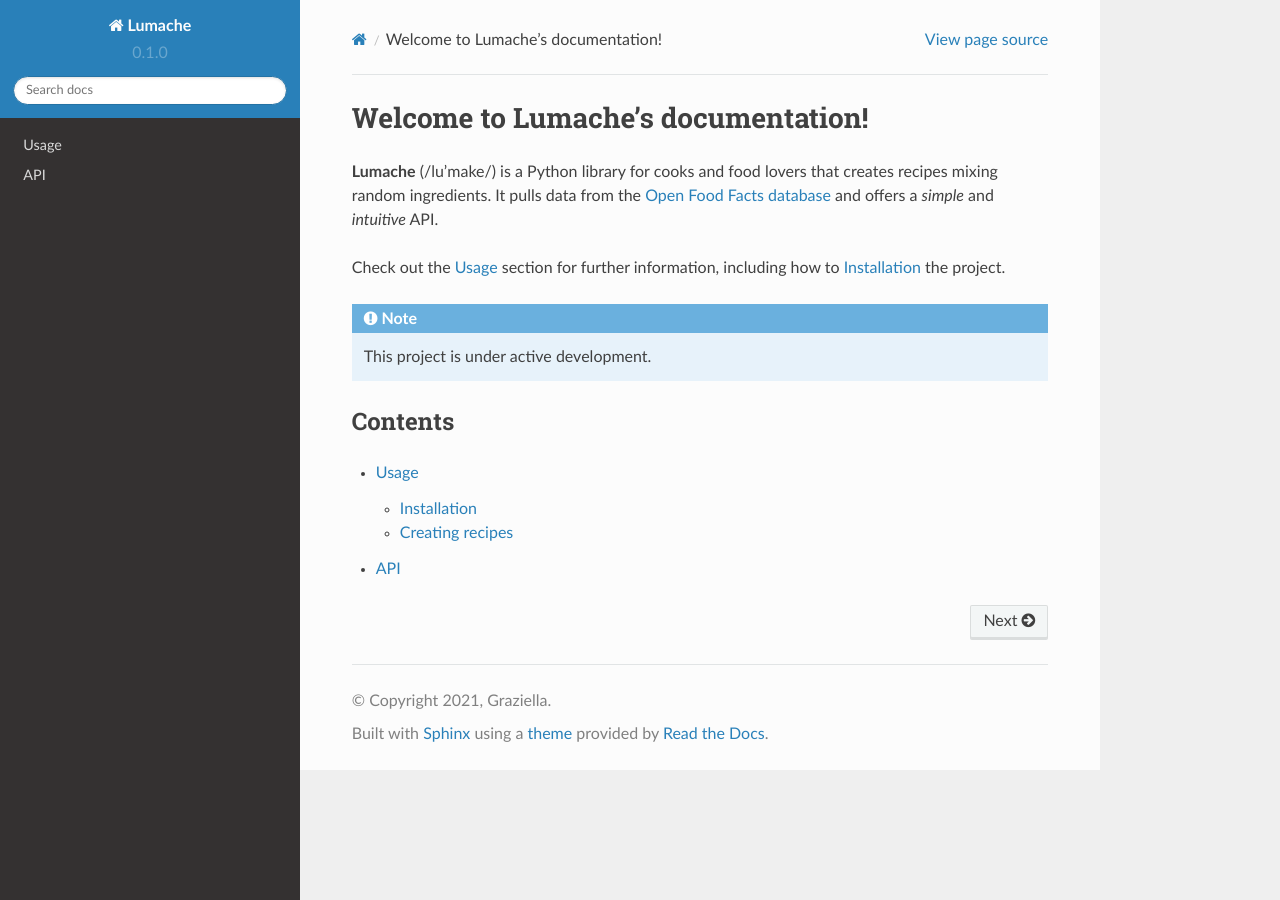
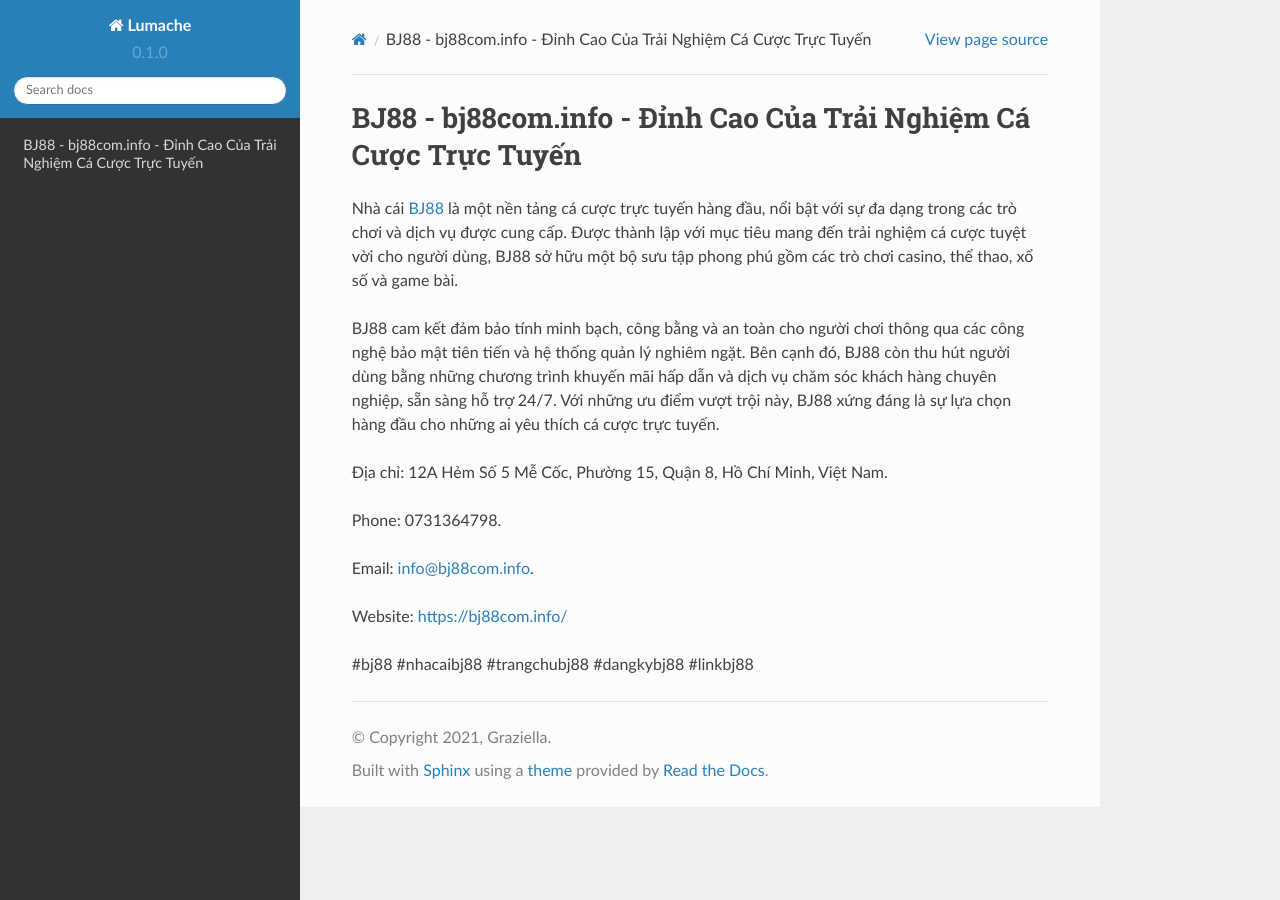
Before and after one commit to morriscraig2868/bj88cominfo, a Sphinx documentation site: the page built from docs/source/index.rst, in a window 1280 px wide. Built offline with Sphinx 7.4.7 and the Read the Docs theme 2.0.0, drawn with Linux system fonts in a browser that asks for light colours.

Commit message:
Update index.rst

```diff
--- a/docs/source/index.rst
+++ b/docs/source/index.rst
@@ -1,22 +1,16 @@
-Welcome to Lumache's documentation!
+BJ88 - bj88com.info - Đỉnh Cao Của Trải Nghiệm Cá Cược Trực Tuyến
 ===================================
 
-**Lumache** (/lu'make/) is a Python library for cooks and food lovers
-that creates recipes mixing random ingredients.
-It pulls data from the `Open Food Facts database <https://world.openfoodfacts.org/>`_
-and offers a *simple* and *intuitive* API.
+Nhà cái `BJ88 <https://bj88com.info/>`_ là một nền tảng cá cược trực tuyến hàng đầu, nổi bật với sự đa dạng trong các trò chơi và dịch vụ được cung cấp. Được thành lập với mục tiêu mang đến trải nghiệm cá cược tuyệt vời cho người dùng, BJ88 sở hữu một bộ sưu tập phong phú gồm các trò chơi casino, thể thao, xổ số và game bài.
 
-Check out the :doc:`usage` section for further information, including
-how to :ref:`installation` the project.
+BJ88 cam kết đảm bảo tính minh bạch, công bằng và an toàn cho người chơi thông qua các công nghệ bảo mật tiên tiến và hệ thống quản lý nghiêm ngặt. Bên cạnh đó, BJ88 còn thu hút người dùng bằng những chương trình khuyến mãi hấp dẫn và dịch vụ chăm sóc khách hàng chuyên nghiệp, sẵn sàng hỗ trợ 24/7. Với những ưu điểm vượt trội này, BJ88 xứng đáng là sự lựa chọn hàng đầu cho những ai yêu thích cá cược trực tuyến.
 
-.. note::
+Địa chỉ: 12A Hẻm Số 5 Mễ Cốc, Phường 15, Quận 8, Hồ Chí Minh, Việt Nam.
 
-   This project is under active development.
+Phone: 0731364798.
 
-Contents
---------
+Email: info@bj88com.info.
 
-.. toctree::
+Website: https://bj88com.info/
 
-   usage
-   api
+#bj88 #nhacaibj88 #trangchubj88 #dangkybj88 #linkbj88
```
